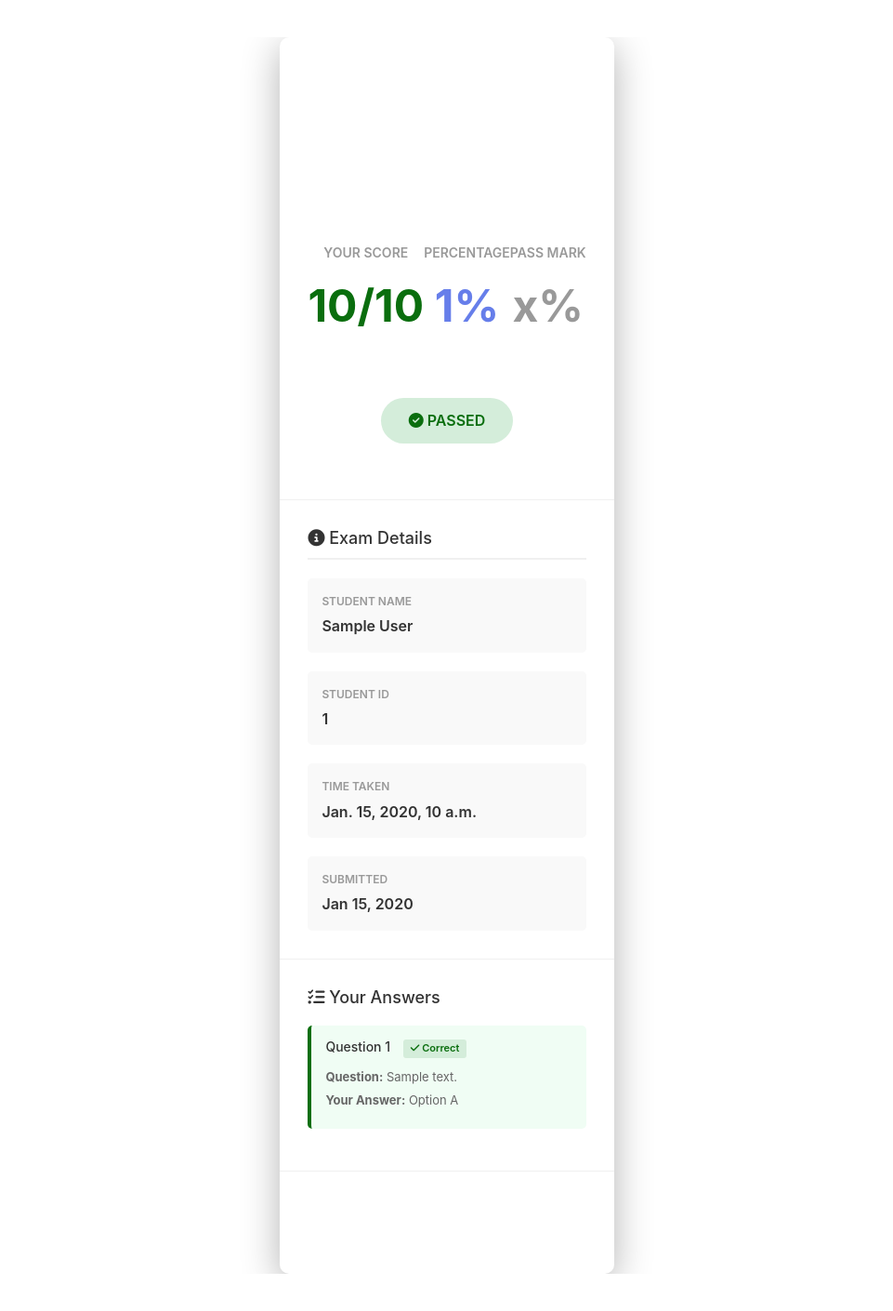
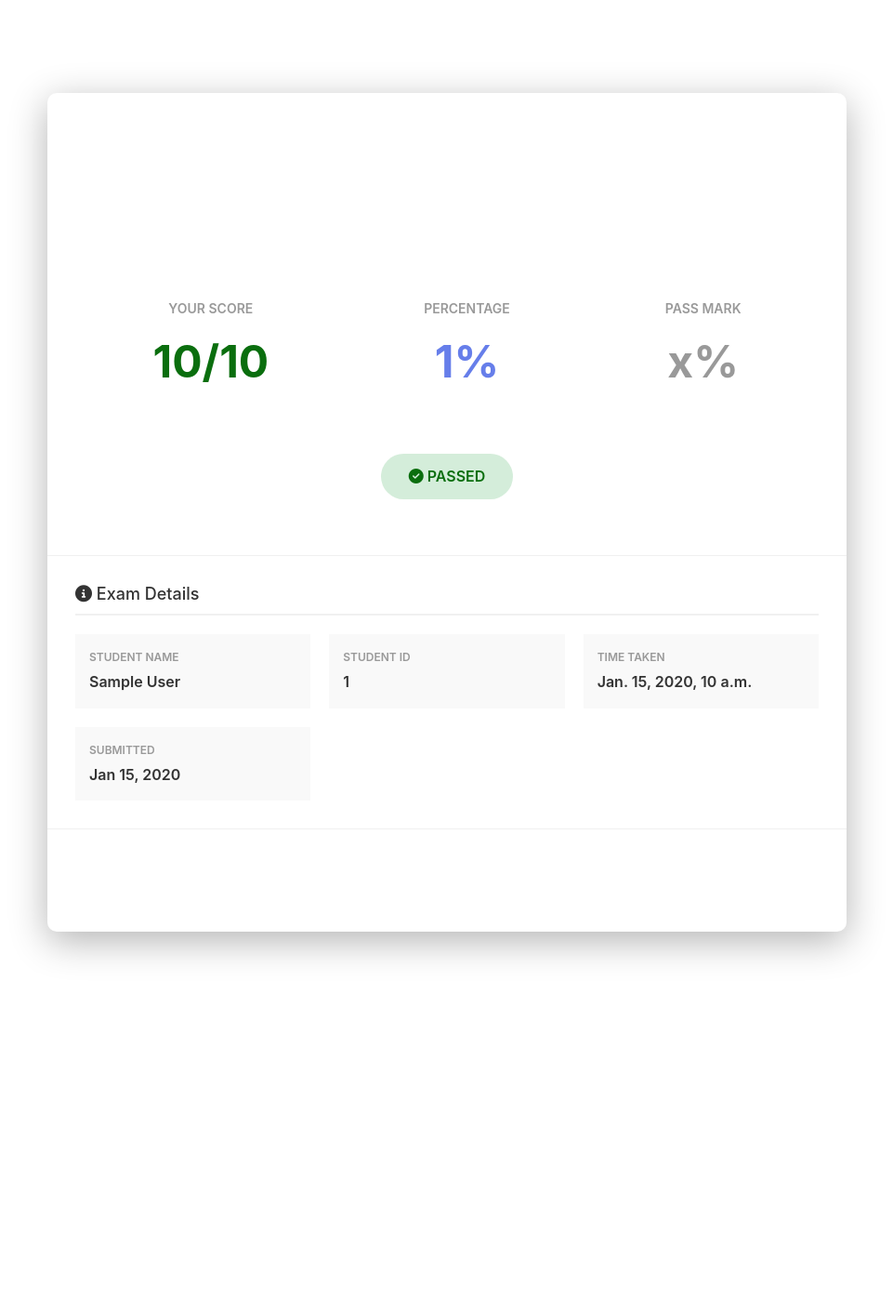
Before and after one commit to Phill-Odums/MY_CBT, a Django app: template cbt_app/templates/student_staff_results.html in a window 1280 px wide. Shown: the whole page at 93% size, without its empty margins (159-1120 px from the left). After the commit the page ends 1031 px from the top, so only its background shows below. Run offline with Django 4.2, Linux system fonts and the light colour scheme; tables that the repository leaves empty hold one stand-in row (values such as "Sample post"); the template is opened without the code that fills it: values that come from a table or form of the project are taken from there, most other values are stand-ins (such as "Sample title", 1, 10 or a date in 2020).

Commit message:
Update student staff result template

```diff
--- a/cbt_app/templates/student_staff_results.html
+++ b/cbt_app/templates/student_staff_results.html
@@ -12,8 +12,9 @@
 
     .results-container {
         max-width: 900px;
-        margin: 0 auto;
-        padding: 0 20px;
+        margin: clamp(20px, 5vw, 40px) auto;
+        padding: clamp(12px, 4vw, 20px);
+        width: 100%;
     }
 
     .results-card {
@@ -112,7 +113,7 @@
 
     .detail-item {
         background: #f9f9f9;
-        padding: 15px;
+        padding: 15px;0T1S1V
         border-radius: 5px;
     }
 
@@ -277,27 +278,6 @@
             </div>
         </div>
 
-        <div class="answers-section">
-            <h4><i class="fas fa-list-check"></i> Your Answers</h4>
-
-            {% for answer in answers %}
-                <div class="answer-item {% if answer.is_correct %}correct{% else %}incorrect{% endif %}">
-                    <h5>
-                        Question {{ forloop.counter }}
-                        {% if answer.is_correct %}
-                            <span class="answer-badge badge-correct"><i class="fas fa-check"></i> Correct</span>
-                        {% else %}
-                            <span class="answer-badge badge-incorrect"><i class="fas fa-times"></i> Incorrect</span>
-                        {% endif %}
-                    </h5>
-                    <p><strong>Question:</strong> {{ answer.question.text }}</p>
-                    <p><strong>Your Answer:</strong> {{ answer.get_selected_answer_display }}</p>
-                    {% if not answer.is_correct %}
-                        <p><strong>Correct Answer:</strong> {{ answer.question.get_correct_answer_display }}</p>
-                    {% endif %}
-                </div>
-            {% endfor %}
-        </div>
 
         <div class="button-section">
             <a href="{% url 'cbt:student_course_code' %}" class="btn-home">
```
